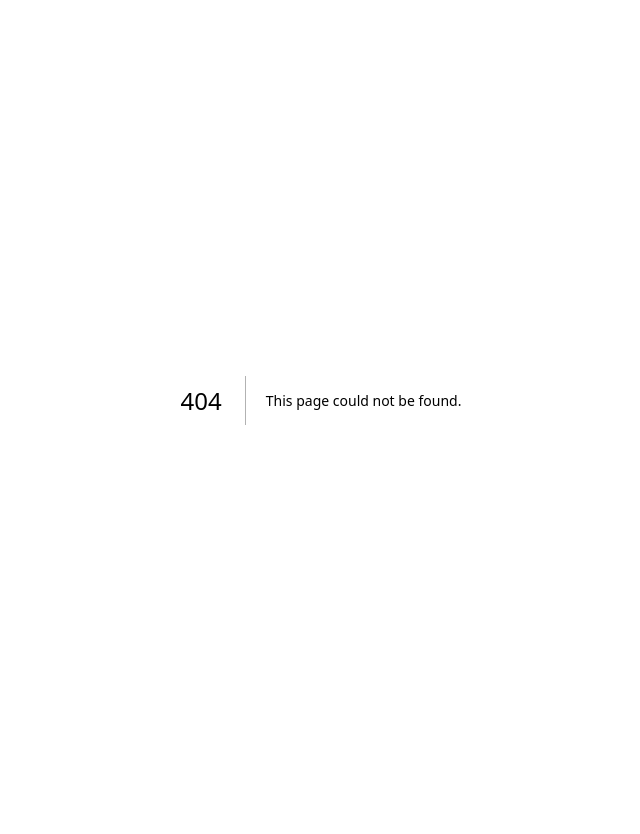
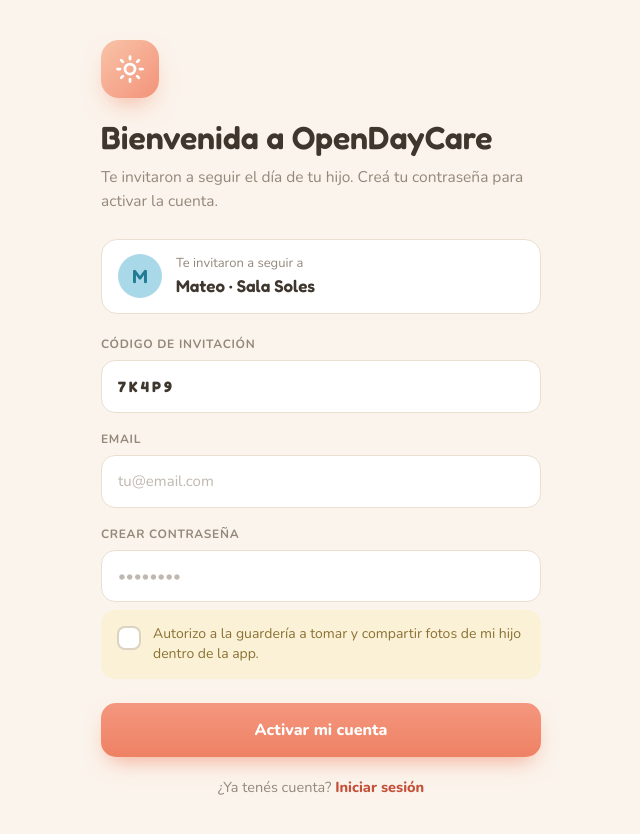
Before and after one commit to lalviarez/open-daycare, a Next.js app: page /activate in a window 1280 px wide. Before the commit this address had no page. Shown: the top 834 px of the page, without its empty margins (319-959 px from the left). Before the commit the page ends 800 px from the top, so only its background shows below. Built offline with nearby package versions, Linux system fonts and the light colour scheme.

Commit message:
Added spec 03 - step 04

```diff
--- /dev/null
+++ b/app/activate/page.tsx
@@ -0,0 +1,14 @@
+import type { Metadata } from "next";
+import { ActivationForm } from "@/components/ActivationForm";
+
+export const metadata: Metadata = {
+  title: "Activar cuenta · OpenDayCare",
+};
+
+export default function ActivatePage() {
+  return (
+    <div className="flex min-h-screen items-center justify-center bg-login-bg p-10">
+      <ActivationForm />
+    </div>
+  );
+}
--- /dev/null
+++ b/components/ActivationForm.tsx
@@ -0,0 +1,239 @@
+"use client";
+
+import { useMemo, useState } from "react";
+import Link from "next/link";
+import { useRouter } from "next/navigation";
+import { Avatar } from "@/components/Avatar";
+import { activateAccount, homePathFor } from "@/lib/auth";
+import { children, invitations, room } from "@/lib/mock-data";
+
+type FieldErrors = {
+  code?: string;
+  email?: string;
+  password?: string;
+  consent?: string;
+};
+
+export function ActivationForm() {
+  const router = useRouter();
+  const [code, setCode] = useState("7K4P9");
+  const [email, setEmail] = useState("");
+  const [password, setPassword] = useState("");
+  const [consentChecked, setConsentChecked] = useState(false);
+  const [fieldErrors, setFieldErrors] = useState<FieldErrors>({});
+  const [isSubmitting, setIsSubmitting] = useState(false);
+
+  const invitation = useMemo(() => {
+    return invitations.find(
+      (item) => item.code.toUpperCase() === code.trim().toUpperCase()
+    );
+  }, [code]);
+
+  const child = useMemo(() => {
+    if (!invitation) return null;
+    return children.find((item) => item.id === invitation.childId) ?? null;
+  }, [invitation]);
+
+  const handleSubmit = (event: React.FormEvent<HTMLFormElement>) => {
+    event.preventDefault();
+    const nextErrors: FieldErrors = {};
+
+    if (!invitation) {
+      nextErrors.code = "El código no es válido o expiró.";
+    }
+    if (!email.trim()) {
+      nextErrors.email = "Completá tu email.";
+    }
+    if (password.length < 8) {
+      nextErrors.password = "La contraseña necesita al menos 8 caracteres.";
+    }
+    if (!consentChecked) {
+      nextErrors.consent =
+        "Para activar necesitamos tu autorización para compartir fotos.";
+    }
+
+    setFieldErrors(nextErrors);
+    if (Object.keys(nextErrors).length > 0) {
+      return;
+    }
+
+    setIsSubmitting(true);
+    const result = activateAccount(code, email, password);
+    setIsSubmitting(false);
+
+    if (!result.ok) {
+      if (result.error === "code") {
+        setFieldErrors({ code: "El código no es válido o expiró." });
+      } else if (result.error === "email") {
+        setFieldErrors({ email: "El email no coincide con la invitación." });
+      } else if (result.error === "password") {
+        setFieldErrors({
+          password: "La contraseña necesita al menos 8 caracteres.",
+        });
+      }
+      return;
+    }
+
+    router.push(homePathFor(result.session.role));
+  };
+
+  const inputBase =
+    "w-full rounded-[14px] border-[1.5px] bg-white px-4 py-3.5 text-[15px] text-earth placeholder:text-dim/60 focus:border-login-mid focus:outline-none";
+
+  return (
+    <form onSubmit={handleSubmit} className="w-full max-w-[440px]" noValidate>
+      <div className="mb-[22px] flex h-[58px] w-[58px] items-center justify-center rounded-[18px] bg-gradient-to-br from-logo-start to-logo-end shadow-[0_12px_26px_-10px_rgba(238,129,100,0.65)]">
+        <svg
+          width="30"
+          height="30"
+          viewBox="0 0 24 24"
+          fill="none"
+          stroke="#fff"
+          strokeWidth="2.2"
+          strokeLinecap="round"
+          strokeLinejoin="round"
+        >
+          <circle cx="12" cy="12" r="4" />
+          <path d="M12 2v2M12 20v2M4.9 4.9l1.4 1.4M17.7 17.7l1.4 1.4M2 12h2M20 12h2M4.9 19.1l1.4-1.4M17.7 6.3l1.4-1.4" />
+        </svg>
+      </div>
+
+      <h1 className="font-heading text-[32px] font-semibold leading-[1.15] text-earth">
+        Bienvenida a OpenDayCare
+      </h1>
+      <p className="mb-[26px] mt-2 text-[15.5px] leading-[1.55] text-dim">
+        Te invitaron a seguir el día de tu hijo. Creá tu contraseña para activar
+        la cuenta.
+      </p>
+
+      {child && invitation && (
+        <div className="mb-[22px] flex items-center gap-[14px] rounded-2xl border-[1.5px] border-input-border bg-white px-4 py-3.5">
+          <Avatar
+            name={child.name}
+            color={child.avatarColor}
+            size={44}
+            variant="kid"
+          />
+          <div>
+            <div className="text-[13px] text-dim">Te invitaron a seguir a</div>
+            <div className="font-heading text-[17px] font-semibold text-earth">
+              {child.name.split(" ")[0]} · Sala {room.name}
+            </div>
+          </div>
+        </div>
+      )}
+
+      <label
+        htmlFor="code"
+        className="mb-2 block text-xs font-bold uppercase tracking-[0.7px] text-dim"
+      >
+        Código de invitación
+      </label>
+      <input
+        id="code"
+        type="text"
+        value={code}
+        onChange={(event) => setCode(event.target.value.toUpperCase())}
+        className={`${inputBase} font-heading text-lg font-bold uppercase tracking-[3px] ${fieldErrors.code ? "border-coral-deep" : "border-input-border"}`}
+      />
+      {fieldErrors.code && (
+        <p className="mt-1.5 text-sm font-medium text-coral-deep">
+          {fieldErrors.code}
+        </p>
+      )}
+
+      <label
+        htmlFor="activation-email"
+        className="mb-2 mt-[18px] block text-xs font-bold uppercase tracking-[0.7px] text-dim"
+      >
+        Email
+      </label>
+      <input
+        id="activation-email"
+        type="email"
+        value={email}
+        onChange={(event) => setEmail(event.target.value)}
+        placeholder="tu@email.com"
+        className={`${inputBase} ${fieldErrors.email ? "border-coral-deep" : "border-input-border"}`}
+      />
+      {fieldErrors.email && (
+        <p className="mt-1.5 text-sm font-medium text-coral-deep">
+          {fieldErrors.email}
+        </p>
+      )}
+
+      <label
+        htmlFor="activation-password"
+        className="mb-2 mt-[18px] block text-xs font-bold uppercase tracking-[0.7px] text-dim"
+      >
+        Crear contraseña
+      </label>
+      <input
+        id="activation-password"
+        type="password"
+        value={password}
+        onChange={(event) => setPassword(event.target.value)}
+        placeholder="••••••••"
+        className={`${inputBase} ${fieldErrors.password ? "border-coral-deep" : "border-input-border"}`}
+      />
+      {fieldErrors.password && (
+        <p className="mt-1.5 text-sm font-medium text-coral-deep">
+          {fieldErrors.password}
+        </p>
+      )}
+
+      <label
+        className={`mb-6 mt-2 flex cursor-pointer items-start gap-3 rounded-[14px] bg-consent-bg px-4 py-3.5 ${fieldErrors.consent ? "ring-2 ring-coral-deep" : ""}`}
+      >
+        <input
+          type="checkbox"
+          checked={consentChecked}
+          onChange={(event) => setConsentChecked(event.target.checked)}
+          className="sr-only"
+        />
+        <span
+          className={`mt-0.5 flex h-6 w-6 shrink-0 items-center justify-center rounded-lg ${consentChecked ? "bg-consent-check" : "border-2 border-consent-text/30 bg-white"}`}
+        >
+          {consentChecked && (
+            <svg
+              width="15"
+              height="15"
+              viewBox="0 0 24 24"
+              fill="none"
+              stroke="#fff"
+              strokeWidth="3"
+              strokeLinecap="round"
+              strokeLinejoin="round"
+            >
+              <polyline points="20 6 9 17 4 12" />
+            </svg>
+          )}
+        </span>
+        <span className="text-[14px] leading-[1.45] text-consent-text">
+          Autorizo a la guardería a tomar y compartir fotos de mi hijo dentro de
+          la app.
+        </span>
+      </label>
+      {fieldErrors.consent && (
+        <p className="mb-4 text-sm font-medium text-coral-deep">
+          {fieldErrors.consent}
+        </p>
+      )}
+
+      <button
+        type="submit"
+        disabled={isSubmitting}
+        className="block w-full rounded-[15px] bg-gradient-to-b from-coral to-coral-dark py-[15px] text-center text-base font-extrabold text-white shadow-[0_10px_22px_-8px_rgba(238,129,100,0.7)] disabled:opacity-70"
+      >
+        Activar mi cuenta
+      </button>
+
+      <p className="mt-5 text-center text-[14.5px] text-dim">
+        ¿Ya tenés cuenta?{" "}
+        <Link href="/login" className="font-extrabold text-coral-deep">
+          Iniciar sesión
+        </Link>
+      </p>
+    </form>
+  );
+}
--- a/components/Avatar.tsx
+++ b/components/Avatar.tsx
@@ -2,7 +2,7 @@
 
 import type { AvatarColor } from "@/lib/mock-data";
 
-type AvatarSize = 40 | 48 | 84;
+type AvatarSize = 40 | 44 | 48 | 84;
 type AvatarVariant = "kid" | "parent";
 
 type AvatarProps = {
@@ -24,6 +24,7 @@ const AVATAR_PALETTE: Record<AvatarColor, { bg: string; fg: string }> = {
 
 const SIZE_CLASSES: Record<AvatarSize, string> = {
   40: "h-10 w-10 text-[16px]",
+  44: "h-11 w-11 text-[19px]",
   48: "h-12 w-12 text-[19px]",
   84: "h-[84px] w-[84px] text-[34px]",
 };
```
